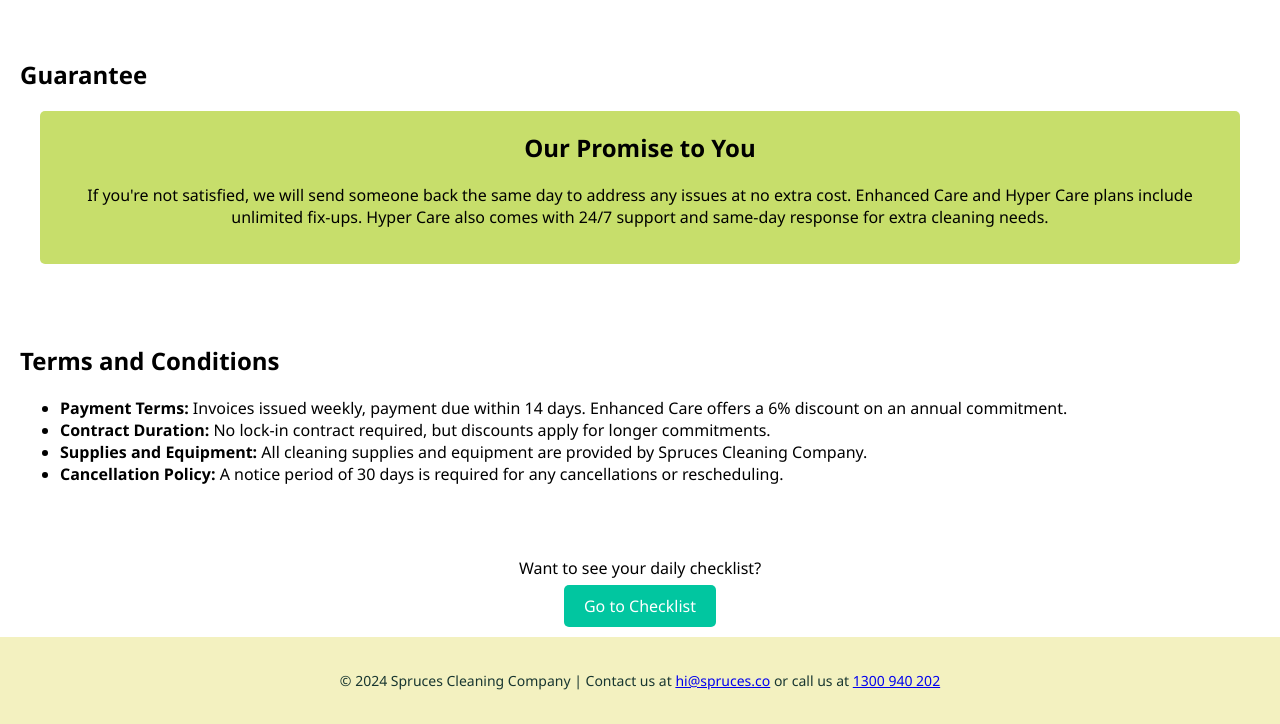
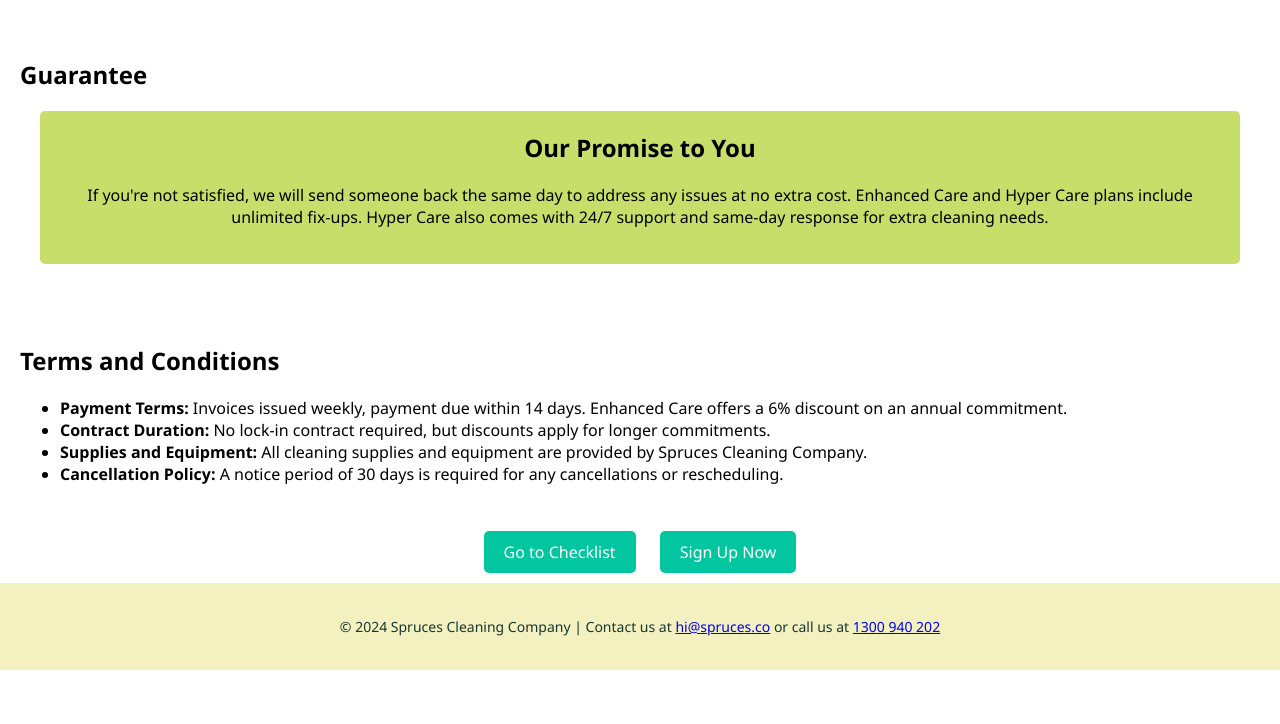
Before and after one commit to Leoplazai/nqcare, a plain HTML site: page proposal.html in a window 1280 px wide. Shown: the part 1770-2494 px from the top of the page. After the commit the page ends 2440 px from the top, so only its background shows below. Drawn offline with Linux system fonts and the light colour scheme.

Commit message:
Update proposal.html

```diff
--- a/proposal.html
+++ b/proposal.html
@@ -152,6 +152,7 @@
             cursor: pointer;
             font-size: 16px;
             text-decoration: none;
+            margin: 0 10px;
         }
         .cta-button:hover {
             background-color: #0f241e;
@@ -373,8 +374,8 @@
 </div>
 
 <div class="cta-section">
-    <p>Want to see your daily checklist?</p>
     <a href="checklist.html" class="cta-button">Go to Checklist</a>
+    <a href="https://form.typeform.com/to/EjeSVTHX#facility_type=HyperCare" class="cta-button">Sign Up Now</a>
 </div>
 
 <footer id="contact">
```
